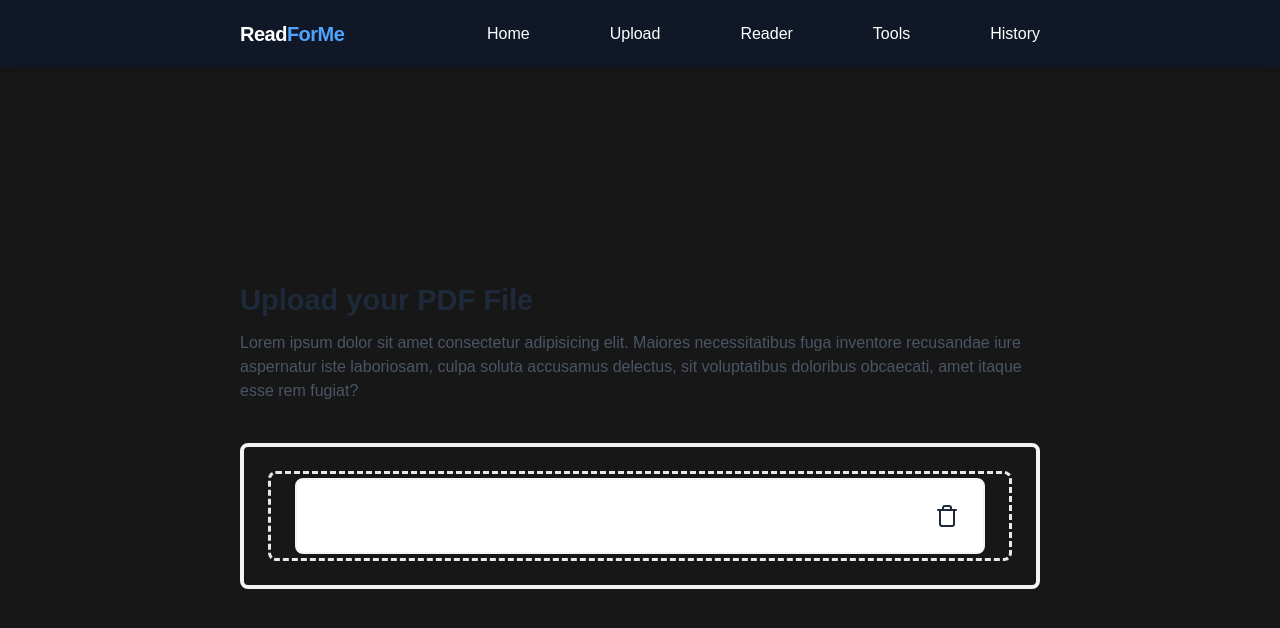
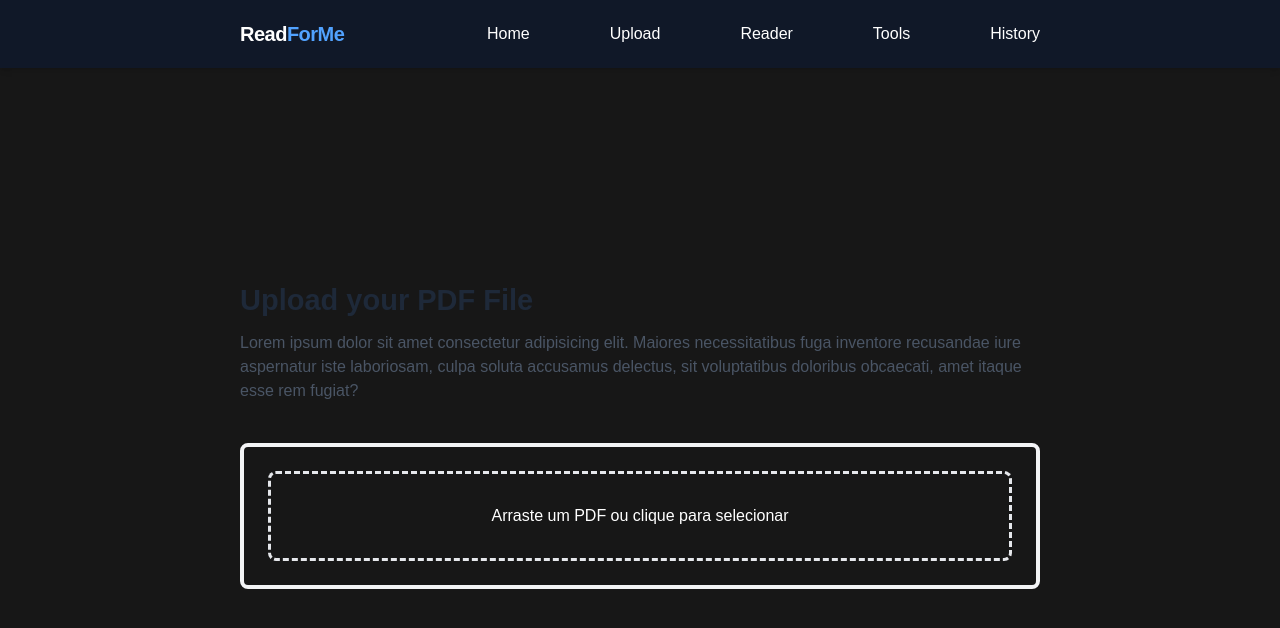
Before and after one commit to jessicapinheiro-s/read-file, a Next.js app: page /upload in a window 1280 px wide. Shown: the top 628 px of the page. Built offline with nearby package versions, Linux system fonts and the light colour scheme.

Commit message:
Corrigindo o processo de exclusão do arquivo selecionado

```diff
--- a/src/components/FileUploader.tsx
+++ b/src/components/FileUploader.tsx
@@ -18,18 +18,35 @@ export default function FileUploader({ onFileAccepted }: { onFileAccepted: (file
         accept: { 'application/pdf': ['.pdf'] },
         multiple: false,
     });
+
+    const deleteFileSelected = () => {
+        //onFileAccepted(null);
+        setFileSelected(null)
+    }
     return (
         <div className='w-full h-1/5 flex flex-col items-center justify-center border-4 border-gray-100 rounded-lg p-6'>
             <div
                 {...getRootProps()}
                 className="w-full h-full flex flex-col items-center justify-center border-3 border-dashed border-gray-200 rounded-lg p-6 text-center cursor-pointer hover:bg-gray-50 transition"
             >
-            <input {...getInputProps()} />
-            <div className='w-full flex flex-row justify-between items-center bg-white px-6 py-6 border-2 border-gray-100 rounded-lg text-left'>
-                <p>{fileSelected ? fileSelected.name : isDragActive ? 'Solte o arquivo aqui...': 'Arraste um PDF ou clique para selecionar'} </p>
-                <Trash className='text-gray-800'/>
+                <input {...getInputProps()} />
+                {
+                    !fileSelected && (
+                        <p>{isDragActive ? 'Solte o arquivo aqui...' : 'Arraste um PDF ou clique para selecionar'} </p>
+                    )
+                }
+                {
+                    fileSelected && (
+                        <div className='w-full flex flex-row justify-between items-center bg-white px-6 py-6 border-2 border-gray-100 rounded-lg text-left'>
+                            <p>{fileSelected ? fileSelected.name : isDragActive ? 'Solte o arquivo aqui...' : 'Arraste um PDF ou clique para selecionar'} </p>
+                            <Trash className='text-gray-800' onClick={(e) => {
+                                e.stopPropagation();
+                                deleteFileSelected();
+                            }} />
+                        </div>
+                    )
+                }
             </div>
-        </div>
         </div>
     )
 }
```
